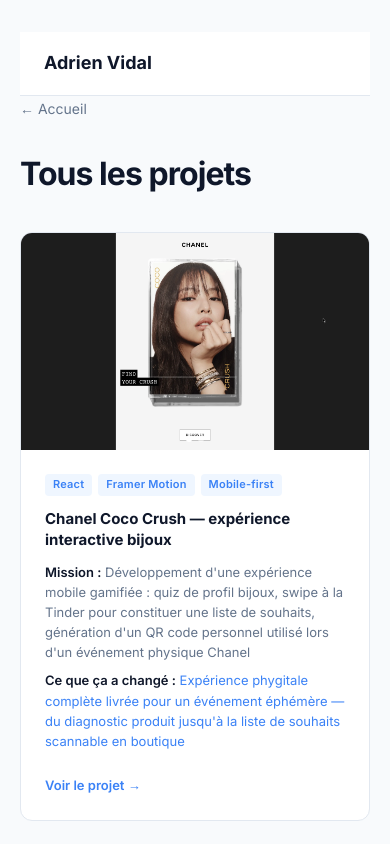
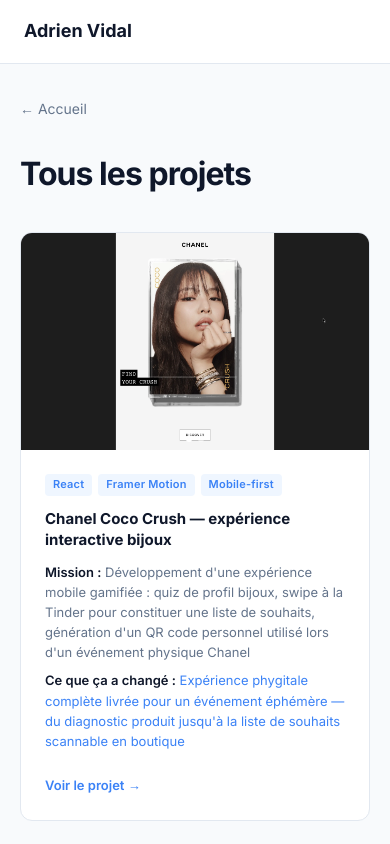
Before and after one commit to adrienvidal/portfolio-2026, a React (Vite) app: page /projets in a window 390 px wide. Shown: the top 844 px of the page. Built offline with nearby package versions, Linux system fonts and the light colour scheme.

Commit message:
refactor styles for AllProjects layout and padding adjustments

```diff
--- a/src/pages/AllProjects/AllProjects.scss
+++ b/src/pages/AllProjects/AllProjects.scss
@@ -4,11 +4,11 @@
 .all-projects {
   min-height: 100vh;
   background: var(--bg2);
-  padding: 48px 24px 96px;
 
   &__inner {
     max-width: 1200px;
     margin: 0 auto;
+    padding: 48px 24px 96px;
   }
 
   &__back {
@@ -41,7 +41,9 @@
 
 @media (max-width: 900px) {
   .all-projects {
-    padding: 32px 20px 72px;
+    &__inner {
+      padding: 32px 20px 72px;
+    }
 
     &__back {
       margin-bottom: 28px;
```
